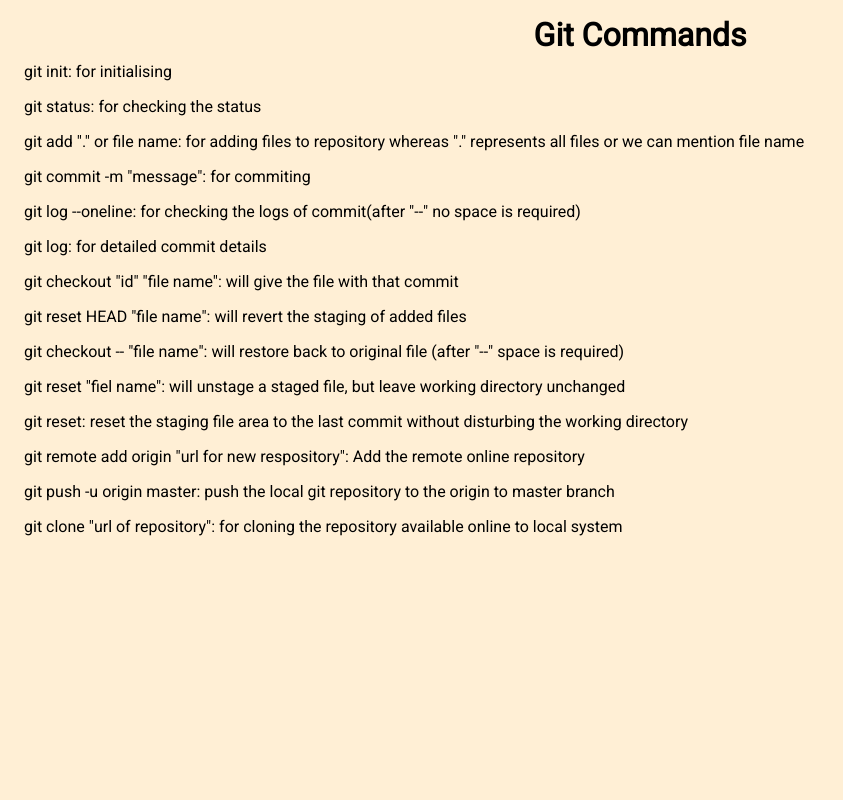
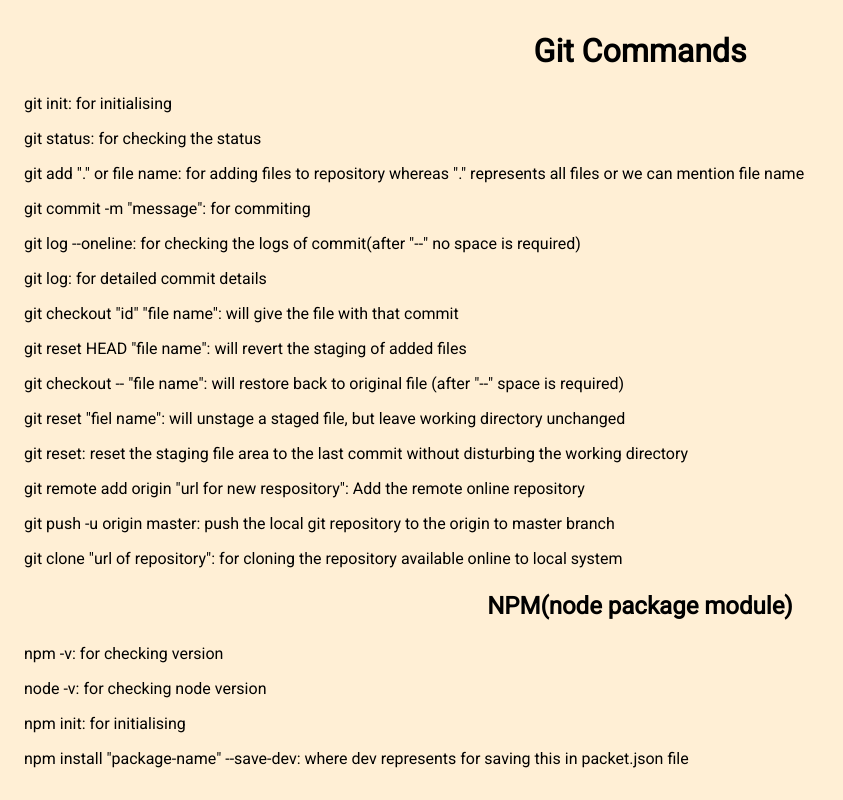
Before and after one commit to getkar128/git-test, a website: page index.html in a window 1280 px wide. Shown: the whole page, without its empty margins (0-843 px from the left). Drawn offline with Linux system fonts and the light colour scheme.

```diff
--- a/index.html
+++ b/index.html
@@ -24,5 +24,11 @@
     <p>git push -u origin master: push the local git repository to the origin to master branch</p>
     <p>git clone "url of repository": for cloning the repository available online to local system</p>
 
+    <h2>NPM(node package module)</h2>
+    <p>npm -v: for checking version</p>
+    <p>node -v: for checking node version</p>
+    <p>npm init: for initialising</p>
+    <p>npm install "package-name" --save-dev: where dev represents for saving this in packet.json file</p>
+
 </body>
 </html>
--- a/main.css
+++ b/main.css
@@ -12,8 +12,9 @@
     font-family: 'Roboto', sans-serif;
 }
 
-h1 {
+h1,h2 {
     text-align: center;
+    padding: 1rem;
 }
 
 p {
```
Also changed, not shown: package.json (added, +25 -0 lines), test/package.json (added, +19 -0 lines), 1 other file.
